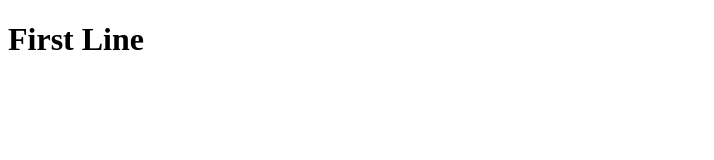
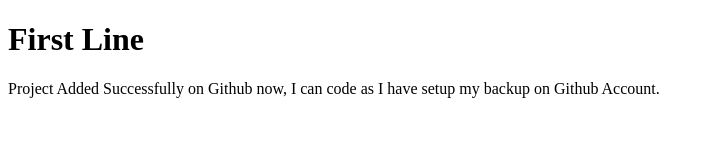
Before and after one commit to muhammadsultan56webdev/Github-Linking, a plain HTML site: page index.html in a window 1280 px wide. Shown: the whole page, without its empty margins (0-714 px from the left). Drawn offline with Linux system fonts and the light colour scheme.

Commit message:
Next Line added

```diff
--- a/index.html
+++ b/index.html
@@ -8,5 +8,6 @@
 </head>
 <body>
     <h1>First Line</h1>
+    <p>Project Added Successfully on Github now, I can code as I have setup my backup on Github Account.</p>
 </body>
 </html>
```
